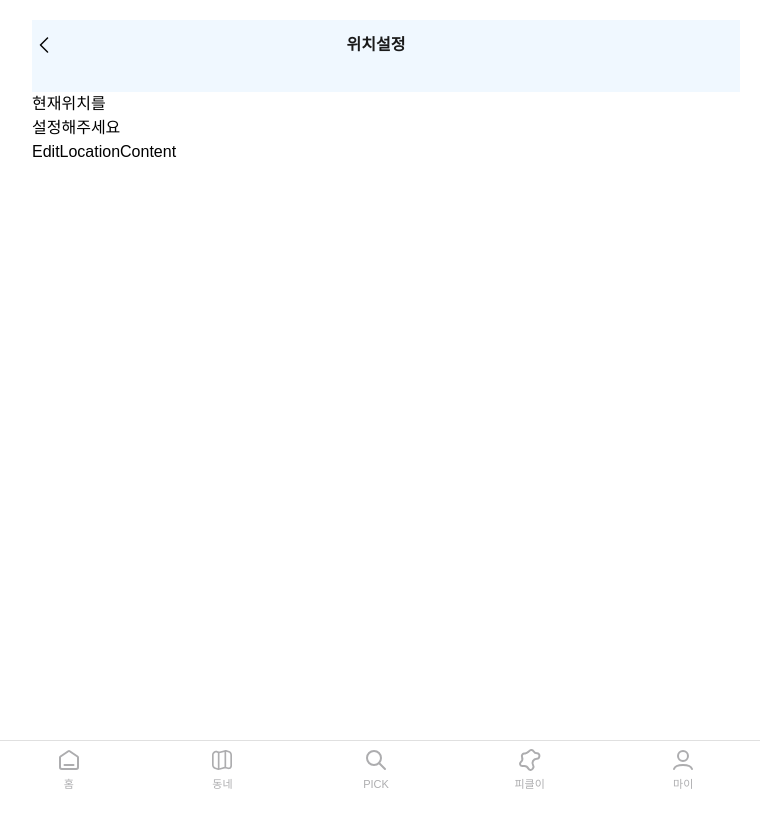
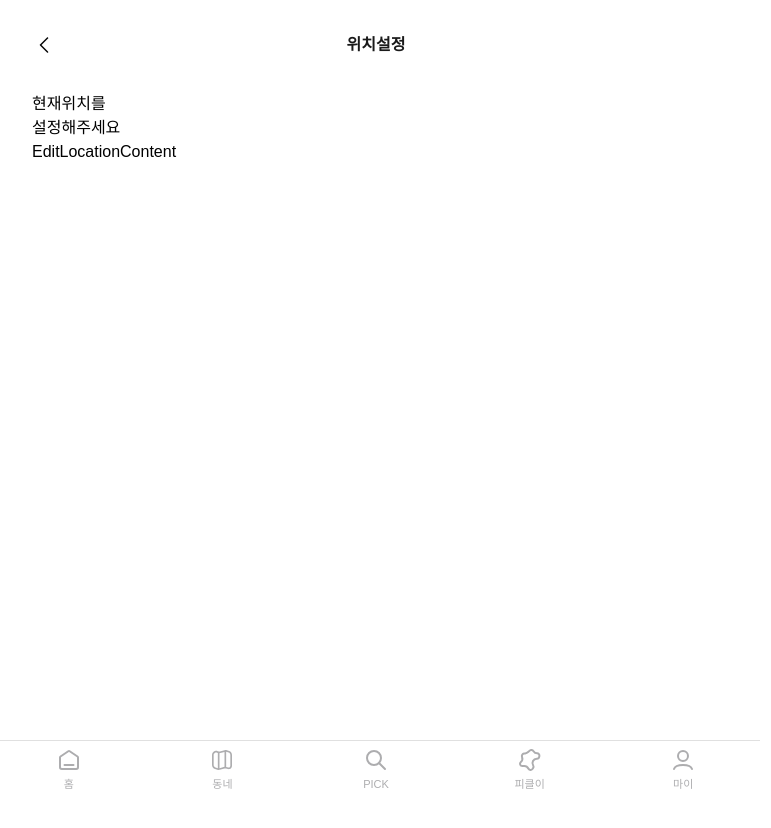
Before and after one commit to tgyeongt/PICKL_FE, a React (Vite) app: page /edit-location in a window 1280 px wide. Shown: the top 828 px of the page, without its empty margins (264-1035 px from the left). Built offline with nearby package versions, Linux system fonts and the light colour scheme; no server answers; a web font is replaced by a local one.

Commit message:
🎨 Design: Map 페이지 배경색 #ffffff로 변경

```diff
--- a/src/routes/map/TopBar.jsx
+++ b/src/routes/map/TopBar.jsx
@@ -16,7 +16,7 @@ export default function TopBar({ title }) {
 }
 
 const TopBarWrapper = styled.div`
-  background-color: aliceblue;
+  background-color: #ffffff;
   width: 100%;
   display: flex;
   align-items: center;
```
